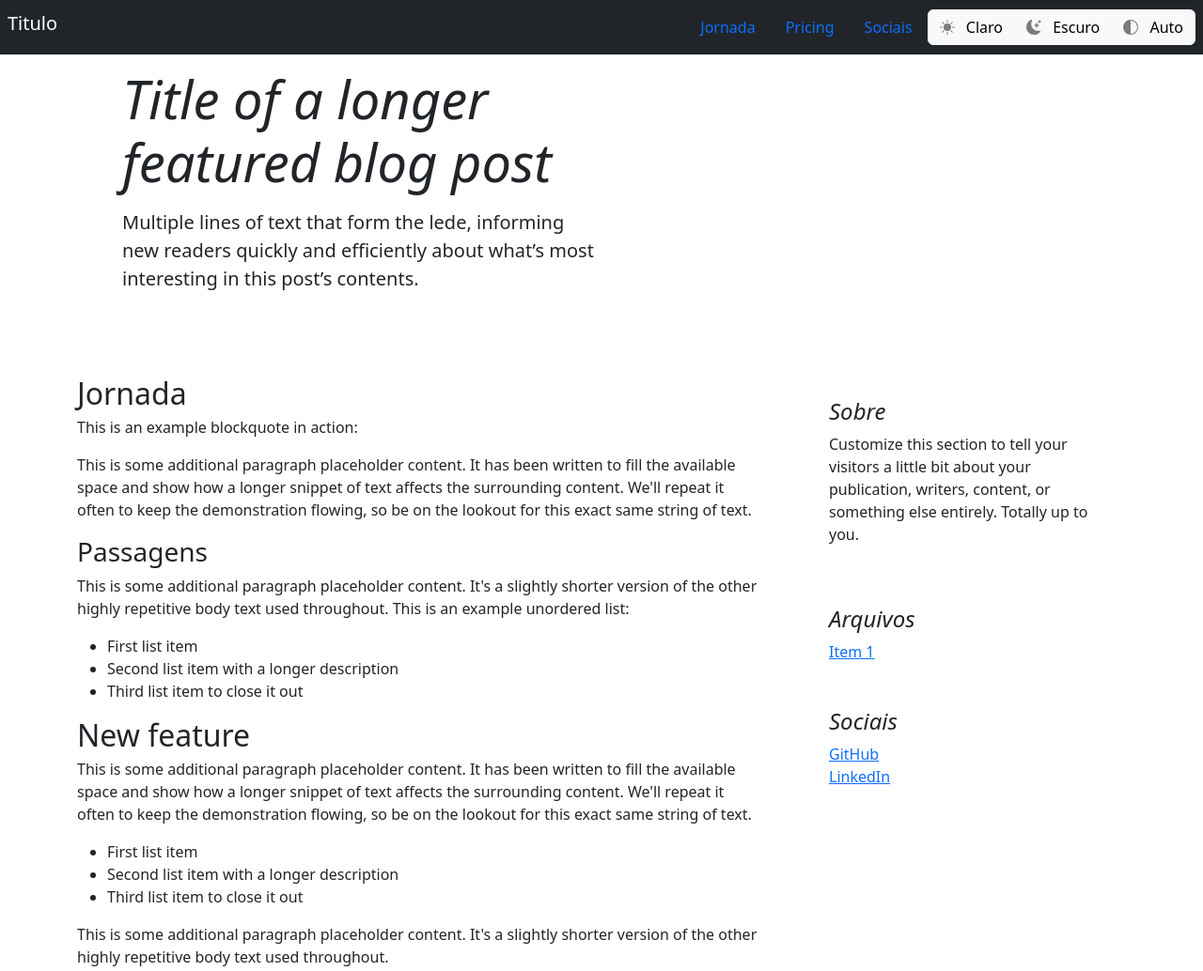
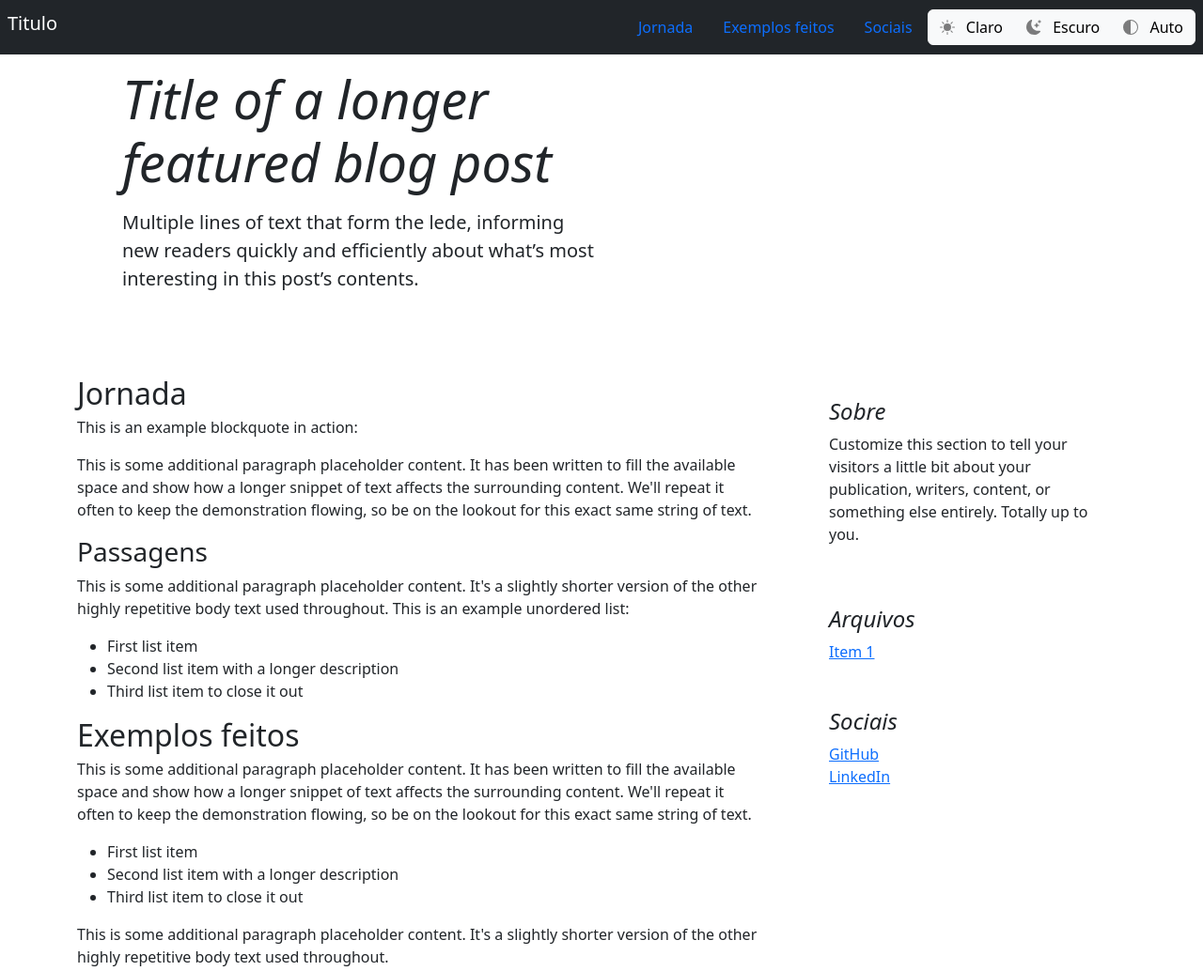
Before and after one commit to maarlonsantos/maarlonsantos.github.io, a plain HTML site: page index.html in a window 1280 px wide. Shown: the top 1034 px of the page at 94% size. Drawn offline with nearby package versions, Linux system fonts and the light colour scheme; a script that the page names is missing.

Commit message:
Ajusta links e add titulo para a pagina

```diff
--- a/index.html
+++ b/index.html
@@ -5,10 +5,10 @@
     <meta charset="utf-8">
     <meta name="viewport" content="width=device-width, initial-scale=1">
     <meta name="description" content="Portfolio, para unir todas as minhas experiencias">
-    <meta name="keyword" content="">
+    <meta name="keyword" content="Developer, Business Intelligence, Portfolio, Dashboard, Tableau, PowerBI, Datastudio">
     <meta name="author" content="Marlon Amaro dos Santos">
 
-    <title>----</title>
+    <title>Marlon Santos | Portfolio</title>
 
     <!-- Google tag (gtag.js) -->
     <script async src="https://www.googletagmanager.com/gtag/js?id=G-QML2ZZBBXS"></script>
@@ -45,7 +45,7 @@
     <div class="collapse navbar-collapse flex-row-reverse" id="navbarCollapse">
       <ul class="nav nav-pills">
         <li class="nav-item"><a href="#jornada" class="nav-link">Jornada</a></li>
-        <li class="nav-item"><a href="#" class="nav-link">Pricing</a></li>
+        <li class="nav-item"><a href="#exemplos" class="nav-link">Exemplos feitos</a></li>
         <li class="nav-item"><a href="#sociais" class="nav-link">Sociais</a></li>
       </ul>
     </div>
@@ -116,7 +116,7 @@
         </ul>
 
       <article class="blog-post">
-        <h2 class="blog-post-title mb-1">New feature</h2>
+        <h2 class="blog-post-title mb-1" id="exemplos">Exemplos feitos</h2>
 
         <p>This is some additional paragraph placeholder content. It has been written to fill the available space and show how a longer snippet of text affects the surrounding content. We'll repeat it often to keep the demonstration flowing, so be on the lookout for this exact same string of text.</p>
         <ul>
```
